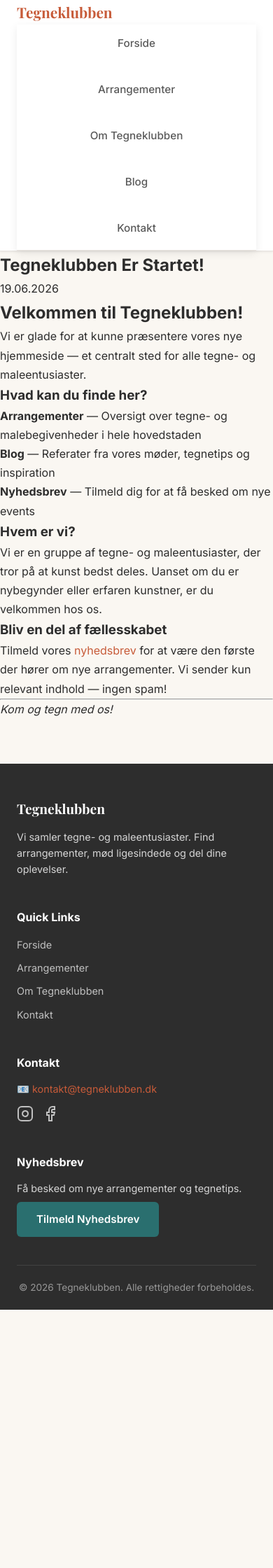
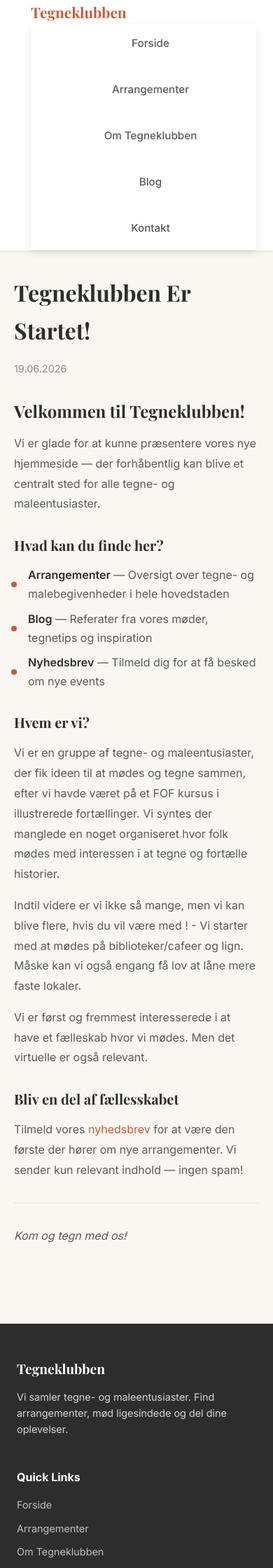
Before and after one commit to nallic/site-tegneklubben.dk, a Jekyll site: the page built from _posts/2026-06-19-tegneklubben-er-startet.markdown, in a window 390 px wide. Shown: the top 2240 px of the page at 70% size. Built offline with Jekyll 4.4.1, drawn with Linux system fonts in a browser that asks for light colours; before the commit the page ends 1871 px from its top, so only the background shows below that.

Commit message:
more real content and better formatting

```diff
--- a/_layouts/post.html
+++ b/_layouts/post.html
@@ -16,10 +16,12 @@
   {% include navigation.html %}
 
   <main class="site-main">
-    <article class="post">
+    <article class="post-article">
       <h1>{{ page.title }}</h1>
       <p class="post-date">{{ page.date | date: site.date_format }}</p>
-      {{ content }}
+      <div class="post-content">
+        {{ content }}
+      </div>
     </article>
   </main>
 
--- a/_posts/2026-06-19-tegneklubben-er-startet.markdown
+++ b/_posts/2026-06-19-tegneklubben-er-startet.markdown
@@ -7,7 +7,7 @@
 
 ## Velkommen til Tegneklubben!
 
-Vi er glade for at kunne præsentere vores nye hjemmeside — et centralt sted for alle tegne- og maleentusiaster.
+Vi er glade for at kunne præsentere vores nye hjemmeside — der forhåbentlig kan blive et centralt sted for alle tegne- og maleentusiaster.
 
 ### Hvad kan du finde her?
 
@@ -17,7 +17,13 @@
 
 ### Hvem er vi?
 
-Vi er en gruppe af tegne- og maleentusiaster, der tror på at kunst bedst deles. Uanset om du er nybegynder eller erfaren kunstner, er du velkommen hos os.
+Vi er en gruppe af tegne- og maleentusiaster, der fik ideen til at mødes og tegne sammen, efter vi havde været på et FOF kursus i illustrerede fortællinger.
+Vi syntes der manglede en noget organiseret hvor folk mødes med interessen i at tegne og fortælle historier.
+
+Indtil videre er vi ikke så mange, men vi kan blive flere, hvis du vil være med ! - Vi starter med at mødes på biblioteker/cafeer og lign. Måske kan vi også
+engang få lov at låne mere faste lokaler.
+
+Vi er først og fremmest interesserede i at have et fælleskab hvor vi mødes. Men det virtuelle er også relevant.
 
 ### Bliv en del af fællesskabet
 
--- a/assets/css/style.scss
+++ b/assets/css/style.scss
@@ -106,6 +106,7 @@
       font-weight: 500;
       padding: 6px 0;
       position: relative;
+      padding-left: 20px;
       text-decoration: none;
 
       &:hover,
@@ -118,7 +119,7 @@
           content: '';
           position: absolute;
           bottom: -2px;
-          left: 0;
+          left: -4px;
           right: 0;
           height: 2px;
           background: $primary;
@@ -632,12 +633,13 @@
     li {
       padding: 8px 0 8px 24px;
       position: relative;
+      padding-left: 20px;
       color: $text-medium;
 
       &::before {
         content: '';
         position: absolute;
-        left: 0;
+        left: -4px;
         top: 16px;
         width: 8px;
         height: 8px;
@@ -955,6 +957,7 @@
 @media (max-width: 768px) {
   .site-navigation {
     position: relative;
+      padding-left: 20px;
   }
 
   .nav-container {
@@ -1143,3 +1146,205 @@
   border-radius: 10px;
   border: 1px dashed $border-light;
 }
+
+// --- Blog Post Content (Single Post Page) ---
+.post-article {
+  max-width: 760px;
+  margin: 0 auto;
+  padding: 48px 24px;
+
+  h1 {
+    font-family: 'Playfair Display', serif;
+    font-size: 2.5rem;
+    font-weight: 700;
+    margin-bottom: 16px;
+    color: $text-dark;
+  }
+
+  .post-date {
+    font-size: 0.9rem;
+    color: $text-light;
+    margin-bottom: 32px;
+    display: block;
+  }
+}
+
+// Markdown content styling for blog posts
+.post-content,
+.article-content {
+  // Headings
+  h1, h2, h3, h4, h5, h6 {
+    font-family: 'Playfair Display', serif;
+    color: $text-dark;
+    margin-top: 32px;
+    margin-bottom: 16px;
+    line-height: 1.3;
+  }
+
+  h1 { font-size: 2rem; }
+  h2 { font-size: 1.75rem; }
+  h3 { font-size: 1.4rem; }
+  h4 { font-size: 1.15rem; }
+
+  // Paragraphs
+  p {
+    color: $text-medium;
+    margin-bottom: 16px;
+    line-height: 1.8;
+  }
+
+  // Lists
+  ul,
+  ol {
+    margin-bottom: 16px;
+    padding-left: 24px;
+
+    li {
+      color: $text-medium;
+      margin-bottom: 8px;
+      line-height: 1.7;
+
+      &::marker {
+        color: $primary;
+      }
+    }
+  }
+
+  ul {
+    list-style: none;
+    padding-left: 0;
+
+    li {
+      position: relative;
+      padding-left: 20px;
+
+      &::before {
+        content: '';
+        position: absolute;
+        left: -4px;
+        top: 50%;
+        transform: translateY(-50%);
+        width: 8px;
+        height: 8px;
+        background: $primary;
+        border-radius: 50%;
+      }
+    }
+  }
+
+  // Links
+  a {
+    color: $primary;
+    border-bottom: 1px solid transparent;
+    transition: all 0.2s ease;
+
+    &:hover {
+      color: $primary-dark;
+      border-bottom-color: $primary-dark;
+    }
+  }
+
+  // Blockquotes
+  blockquote {
+    margin: 24px 0;
+    padding: 16px 24px;
+    background: $bg-white;
+    border-left: 4px solid $primary;
+    border-radius: 0 8px 8px 0;
+    color: $text-medium;
+    font-style: italic;
+
+    p {
+      margin-bottom: 0;
+    }
+  }
+
+  // Code
+  code {
+    background: rgba($primary, 0.08);
+    padding: 2px 6px;
+    border-radius: 4px;
+    font-family: 'Fira Code', 'Courier New', monospace;
+    font-size: 0.9em;
+    color: $primary-dark;
+  }
+
+  pre {
+    margin-bottom: 16px;
+    padding: 16px;
+    background: $text-dark;
+    border-radius: 8px;
+    overflow-x: auto;
+
+    code {
+      background: none;
+      padding: 0;
+      color: rgba(255, 255, 255, 0.9);
+      font-size: 0.9rem;
+    }
+  }
+
+  // Horizontal rule
+  hr {
+    border: none;
+    height: 1px;
+    background: $border-light;
+    margin: 32px 0;
+  }
+
+  // Images
+  img {
+    max-width: 100%;
+    height: auto;
+    border-radius: 8px;
+    margin-bottom: 16px;
+  }
+
+  // Tables
+  table {
+    width: 100%;
+    border-collapse: collapse;
+    margin-bottom: 16px;
+
+    th,
+    td {
+      padding: 12px 16px;
+      border: 1px solid $border-light;
+      text-align: left;
+    }
+
+    th {
+      background: $bg-warm;
+      font-weight: 600;
+      color: $text-dark;
+    }
+  }
+
+  // Strong and em
+  strong {
+    color: $text-dark;
+    font-weight: 600;
+  }
+
+  em {
+    font-style: italic;
+  }
+}
+
+// Responsive post content
+@media (max-width: 768px) {
+  .post-article {
+    padding: 32px 20px;
+
+    h1 {
+      font-size: 2rem;
+    }
+  }
+
+  .post-content,
+  .article-content {
+    h1 { font-size: 1.75rem; }
+    h2 { font-size: 1.5rem; }
+    h3 { font-size: 1.25rem; }
+  }
+}
--- a/index.markdown
+++ b/index.markdown
@@ -40,7 +40,7 @@
           </div>
         {% endfor %}
       {% else %}
-        <p class="no-events">Der er pt. ingen kommande arrangementer. Tilmeld nyhedsbrevet for at være den første der hører om nye events!</p>
+        <p class="no-events">Der er pt. ingen Kommende arrangementer. Tilmeld nyhedsbrevet for at være den første der hører om nye events!</p>
       {% endif %}
     </div>
     <div class="section-cta">
```
Also changed, not shown: other parts of index.markdown (+2 -2 lines), arrangementer.markdown (+4 -4 lines).
